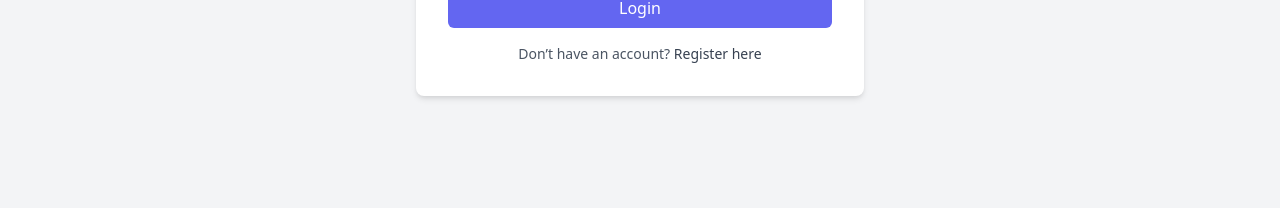
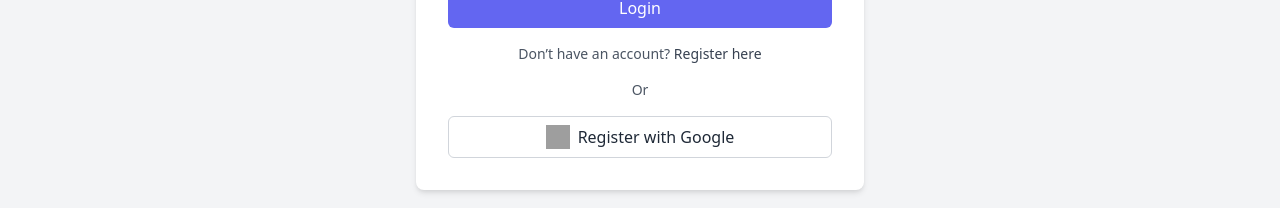
Before and after one commit to hemal5363/React-frontend, a React (Vite) app: page /login in a window 1280 px wide. Shown: the part 424-632 px from the top of the page. Built offline with nearby package versions, Linux system fonts and the light colour scheme; no server answers; grey boxes are pictures that could not be loaded.

Commit message:
Add google login

```diff
--- a/package.json
+++ b/package.json
@@ -10,6 +10,7 @@
     "preview": "vite preview"
   },
   "dependencies": {
+    "@react-oauth/google": "^0.12.2",
     "axios": "^1.12.2",
     "lucide-react": "^0.545.0",
     "react": "^19.1.1",
--- /dev/null
+++ b/src/components/common/GoogleButton.tsx
@@ -0,0 +1,42 @@
+import React from "react";
+import { useGoogleLogin, type TokenResponse } from "@react-oauth/google";
+
+import { toastError } from "../../utils/helper";
+
+import Button from "./Button";
+
+interface IGoogleButtonProps {
+  onSuccess: (tokenResponse: TokenResponse) => void;
+  errorMessage?: string;
+  label?: string;
+  loading?: boolean;
+}
+
+const GoogleButton: React.FC<IGoogleButtonProps> = ({
+  onSuccess,
+  errorMessage,
+  label,
+  loading,
+}) => {
+  const googleLoginOnClick = useGoogleLogin({
+    onSuccess: (tokenResponse) => onSuccess(tokenResponse),
+    onError: () => toastError(errorMessage || "Something went wrong"),
+  });
+
+  return (
+    <Button
+      variant="outline"
+      fullWidth
+      onClick={() => googleLoginOnClick()}
+      isLoading={loading}
+    >
+      <img
+        src="https://www.gstatic.com/firebasejs/ui/2.0.0/images/auth/google.svg"
+        className="w-6 h-6"
+      />
+      {label}
+    </Button>
+  );
+};
+
+export default GoogleButton;
--- a/src/main.tsx
+++ b/src/main.tsx
@@ -1,6 +1,7 @@
 import { StrictMode } from "react";
 import { createRoot } from "react-dom/client";
 import { BrowserRouter } from "react-router-dom";
+import { GoogleOAuthProvider } from "@react-oauth/google";
 
 import App from "./App.tsx";
 import Layout from "./components/layout/index.tsx";
@@ -12,9 +13,11 @@ createRoot(document.getElementById("root")!).render(
   <StrictMode>
     <BrowserRouter>
       <ThemeProvider>
-        <Layout>
-          <App />
-        </Layout>
+        <GoogleOAuthProvider clientId={import.meta.env.VITE_GOOGLE_CLIENT_ID}>
+          <Layout>
+            <App />
+          </Layout>
+        </GoogleOAuthProvider>
       </ThemeProvider>
     </BrowserRouter>
   </StrictMode>
--- a/src/pages/auth/Login.tsx
+++ b/src/pages/auth/Login.tsx
@@ -1,12 +1,14 @@
 import React, { useState } from "react";
+import { type TokenResponse } from "@react-oauth/google";
 
 import Button from "../../components/common/Button";
 import Card from "../../components/common/Card";
 import FormInput from "../../components/common/FormInput";
+import GoogleButton from "../../components/common/GoogleButton";
 import LinkButton from "../../components/common/LinkButton";
 import Text from "../../components/common/Text";
 import MainWithLoader from "../../components/layout/MainWithLoader";
-import { loginUser } from "../../services/authService";
+import { googleLogin, loginUser } from "../../services/authService";
 import type { ILoginForm } from "../../types";
 import { PAGE_ROUTE_URLS } from "../../utils/constant";
 import { asyncErrorHandler, navigateTo } from "../../utils/helper";
@@ -38,6 +40,14 @@ const Login: React.FC = () => {
     },
     setLoading,
     setFormErrors
+  );
+
+  const handleGoogleLogin = asyncErrorHandler(
+    async (response: TokenResponse) => {
+      await googleLogin(response.access_token);
+      navigateTo(PAGE_ROUTE_URLS.HOME);
+    },
+    setLoading
   );
 
   return (
@@ -89,12 +99,23 @@ const Login: React.FC = () => {
             </Button>
           </form>
 
-          <Text size="sm" textCenter className="mt-4">
+          <Text size="sm" textCenter className="my-4">
             Don’t have an account?{" "}
             <LinkButton to={PAGE_ROUTE_URLS.REGISTER} hoverLink>
               Register here
             </LinkButton>
           </Text>
+
+          <Text size="sm" textCenter className="my-4">
+            Or
+          </Text>
+
+          <GoogleButton
+            onSuccess={handleGoogleLogin}
+            errorMessage="Google Login Failed"
+            label="Register with Google"
+            loading={loading}
+          />
         </Card>
       </div>
     </MainWithLoader>
--- a/src/pages/auth/Register.tsx
+++ b/src/pages/auth/Register.tsx
@@ -1,12 +1,14 @@
 import React, { useState } from "react";
+import { type TokenResponse } from "@react-oauth/google";
 
 import Button from "../../components/common/Button";
 import Card from "../../components/common/Card";
 import FormInput from "../../components/common/FormInput";
+import GoogleButton from "../../components/common/GoogleButton";
 import LinkButton from "../../components/common/LinkButton";
 import Text from "../../components/common/Text";
 import MainWithLoader from "../../components/layout/MainWithLoader";
-import { registerUser } from "../../services/authService";
+import { googleRegister, registerUser } from "../../services/authService";
 import type { IRegisterForm } from "../../types";
 import { PAGE_ROUTE_URLS } from "../../utils/constant";
 import { asyncErrorHandler, navigateTo } from "../../utils/helper";
@@ -51,10 +53,18 @@ const Register: React.FC = () => {
       setLoading(true);
       await registerUser(form);
       setForm(initialForm);
-      navigateTo(PAGE_ROUTE_URLS.PRODUCT_LIST);
+      navigateTo(PAGE_ROUTE_URLS.HOME);
     },
     setLoading,
     setFormErrors
+  );
+
+  const handleGoogleRegister = asyncErrorHandler(
+    async (response: TokenResponse) => {
+      await googleRegister(response.access_token);
+      navigateTo(PAGE_ROUTE_URLS.HOME);
+    },
+    setLoading
   );
 
   return (
@@ -118,12 +128,23 @@ const Register: React.FC = () => {
             </Button>
           </form>
 
-          <Text size="sm" textCenter className="mt-4">
+          <Text size="sm" textCenter className="my-4">
             Already have an account?{" "}
             <LinkButton to={PAGE_ROUTE_URLS.LOGIN} hoverLink>
               Login here
             </LinkButton>
           </Text>
+
+          <Text size="sm" textCenter className="my-4">
+            Or
+          </Text>
+
+          <GoogleButton
+            onSuccess={handleGoogleRegister}
+            errorMessage="Google Registration Failed"
+            label="Register with Google"
+            loading={loading}
+          />
         </Card>
       </div>
     </MainWithLoader>
--- a/src/services/authService.ts
+++ b/src/services/authService.ts
@@ -31,3 +31,18 @@ export const resetPassword = async (token: string, password: string) => {
   );
   return response.data;
 };
+
+export const googleRegister = async (accessToken: string) => {
+  const response = await customAxios.post(
+    `${SERVICE_URLS.AUTH}/google/register`,
+    { accessToken }
+  );
+  return response.data;
+};
+
+export const googleLogin = async (accessToken: string) => {
+  const response = await customAxios.post(`${SERVICE_URLS.AUTH}/google/login`, {
+    accessToken,
+  });
+  return response.data;
+};
```
Also changed, not shown: 2 other files (tests, documents, lock files or other folders).
